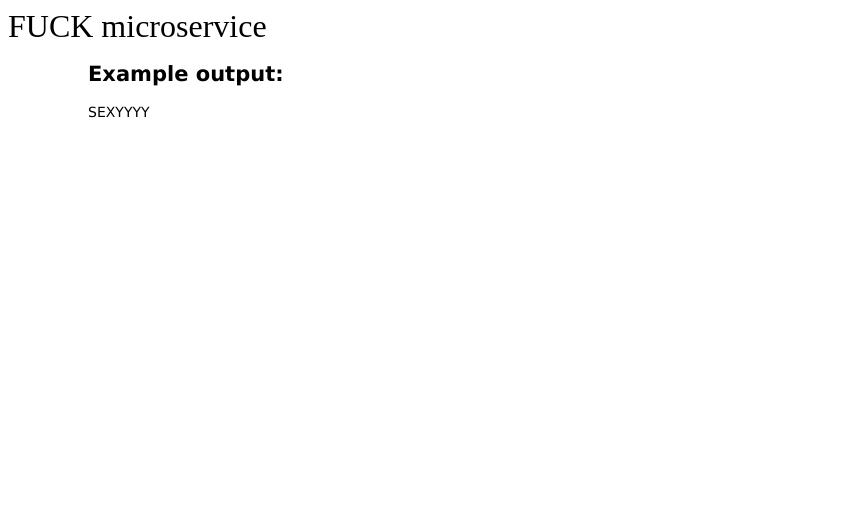
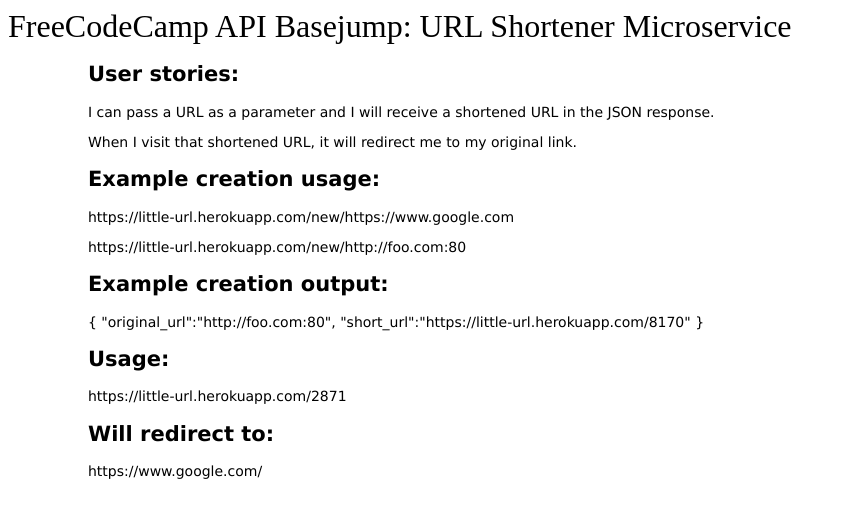
Before and after one commit to falcon1996/url-shortner, a website: page public/index.html in a window 1280 px wide. Shown: the whole page, without its empty margins (0-845 px from the left). Drawn offline with Linux system fonts and the light colour scheme.

Commit message:
added main page

```diff
--- a/public/index.html
+++ b/public/index.html
@@ -1,7 +1,7 @@
 <!DOCTYPE html>
 <html>
     <head>
-        <font size="6">FUCK microservice</font>
+        <font size="6">FreeCodeCamp API Basejump: URL Shortener Microservice</font>
         <style>
             div {
                 background-color: white;
@@ -15,8 +15,22 @@
     </head>
         <body>
 
-            <div><h2>Example output:</h2>
-            <p>SEXYYYY</p></div>
+            <div><h2>User stories:</h2>
+            <p>I can pass a URL as a parameter and I will receive a shortened URL in the JSON response.</p>
+            <p>When I visit that shortened URL, it will redirect me to my original link.</p></div>
+
+            <div><h2>Example creation usage:</h2>
+            <p>https://little-url.herokuapp.com/new/https://www.google.com</p>
+            <p>https://little-url.herokuapp.com/new/http://foo.com:80</p></div>
+
+            <div><h2>Example creation output:</h2>
+            <p>{ "original_url":"http://foo.com:80", "short_url":"https://little-url.herokuapp.com/8170" }</p></div>
+
+            <div><h2>Usage:</h2>
+            <p>https://little-url.herokuapp.com/2871</p></div>
+
+            <div><h2>Will redirect to:</h2>
+            <p>https://www.google.com/</p></div>
 
         </body>
 
```
Also changed, not shown: server.js (+5 -4 lines).
